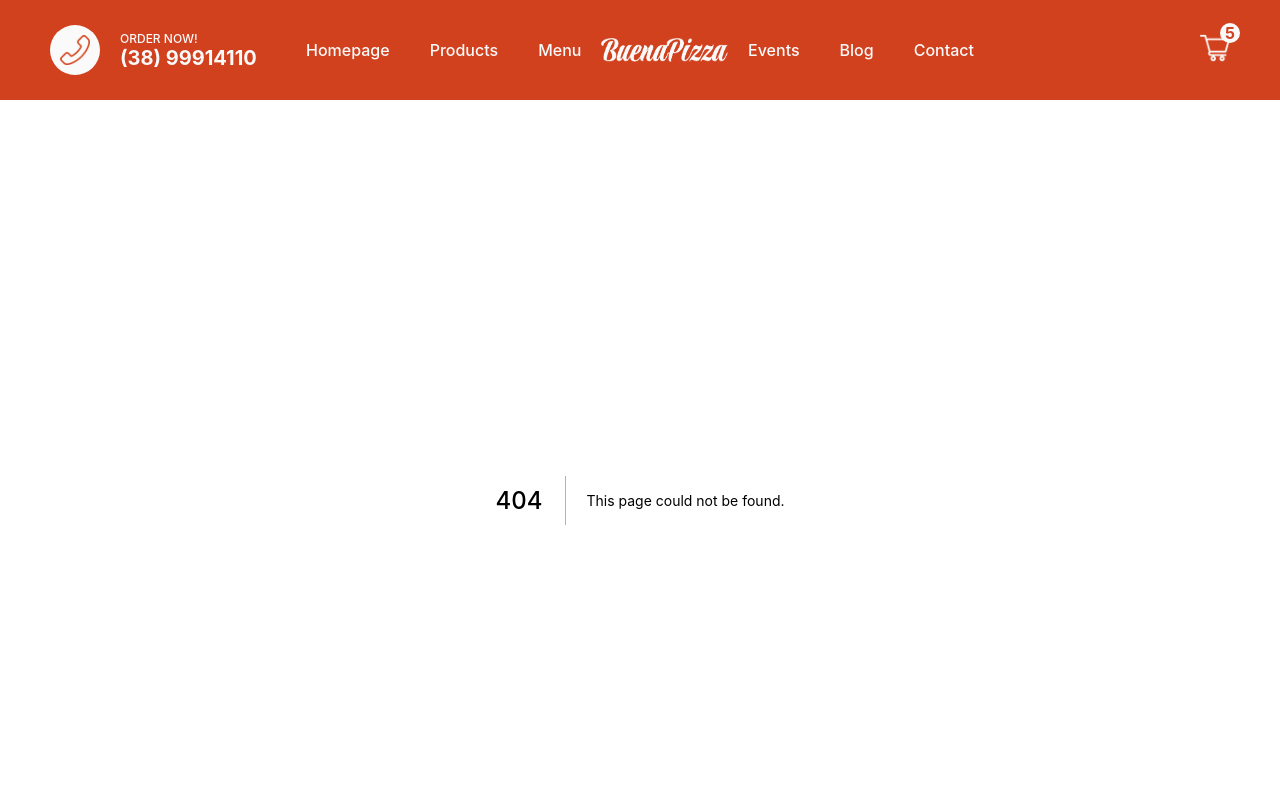
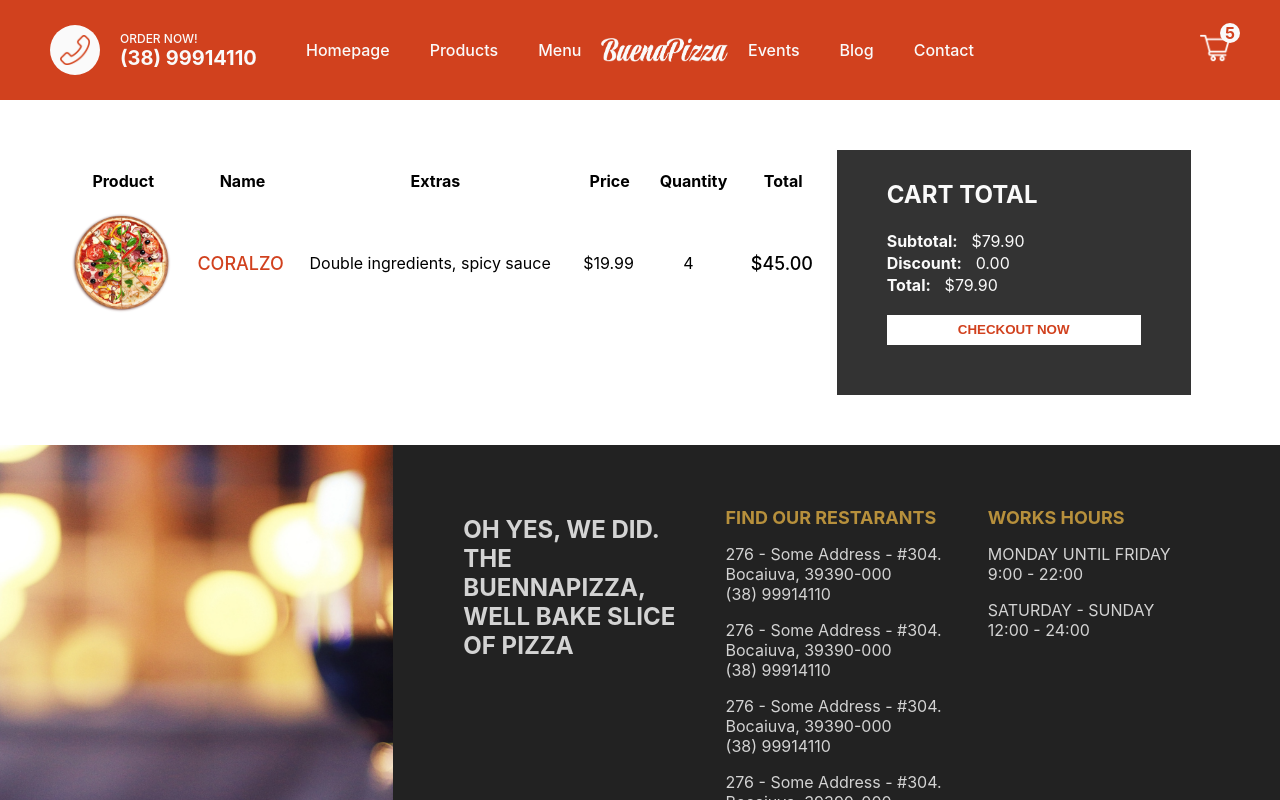
Before and after one commit to eulazzo/buenapizza, a Next.js app: page /cart in a window 1280 px wide. Before the commit this address had no page. Shown: the top 800 px of the page. Built offline with nearby package versions, Linux system fonts and the light colour scheme.

Commit message:
shopping cart design

```diff
--- /dev/null
+++ b/pages/cart.jsx
@@ -0,0 +1,67 @@
+import Image from "next/image";
+import styles from "../styles/Cart.module.css";
+
+const Cart = () => {
+  return (
+    <div className={styles.container}>
+      <div className={styles.left}>
+        <table className={styles.table}>
+          <tr className={styles.tr}>
+            <th>Product</th>
+            <th>Name</th>
+            <th>Extras</th>
+            <th>Price</th>
+            <th>Quantity</th>
+            <th>Total</th>
+          </tr>
+          <tr className={styles.tr}>
+            <td>
+              <div className={styles.imgContainer}>
+                <Image
+                  src={"/img/pizzaCard.png"}
+                  alt=""
+                  layout="fill"
+                  objectFit="cover"
+                />
+              </div>
+            </td>
+            <td>
+              <span className={styles.name}>CORALZO</span>
+            </td>
+            <td>
+              <span className={styles.extras}>
+                Double ingredients, spicy sauce
+              </span>
+            </td>
+            <td>
+              <span className={styles.price}>$19.99</span>
+            </td>
+            <td>
+              <span className={styles.quantity}>4</span>
+            </td>
+            <td>
+              <span className={styles.total}>$45.00</span>
+            </td>
+          </tr>
+        </table>
+      </div>
+      <div className={styles.right}>
+        <div className={styles.wrapper}>
+          <h2 className={styles.title}>CART TOTAL</h2>
+          <div className={styles.totalText}>
+            <b className={styles.totalTextTitle}>Subtotal: </b>$79.90
+          </div>
+          <div className={styles.totalText}>
+            <b className={styles.totalTextTitle}>Discount: </b>0.00
+          </div>
+          <div className={styles.totalText}>
+            <b className={styles.totalTextTitle}>Total: </b>$79.90
+          </div>
+          <button className={styles.button}>CHECKOUT NOW</button>
+        </div>
+      </div>
+    </div>
+  );
+};
+
+export default Cart;
--- /dev/null
+++ b/styles/Cart.module.css
@@ -0,0 +1,67 @@
+.container{
+  padding: 50px;
+  display: flex;
+}
+
+.left{
+  flex:2;
+}
+.right{
+  flex:1
+}
+
+.imgContainer{
+  width: 100px;
+  height: 100px;
+  position: relative;
+}
+
+.table{
+  width: 100%;
+  border-spacing: 20px;
+}
+
+.name{
+  font-weight: 500;
+  color:#d1411e;
+  font-size: 18px;
+}
+
+.total{
+  font-weight: 500;
+  font-size: 18px;
+}
+
+.quantity{
+  margin-left: 25px;
+}
+
+.wrapper{
+  width: 90%;
+  max-height:300px;
+  background-color: #333;
+  padding: 50px;
+  padding-top: 10px;
+  display: flex;
+  flex-direction: column;
+  justify-content: space-between;
+  color: #fafafa;
+}
+
+.totalTextTitle{
+  margin-right: 10px;
+}
+.totalText{
+  margin-top: 2px;
+}
+
+
+.button{
+  height: 30px;
+  color: #d1411e;;
+  font-weight: bold;
+  cursor: pointer;
+  margin-top:20px;
+  background-color:#fff;
+  border:none ;
+}
```
